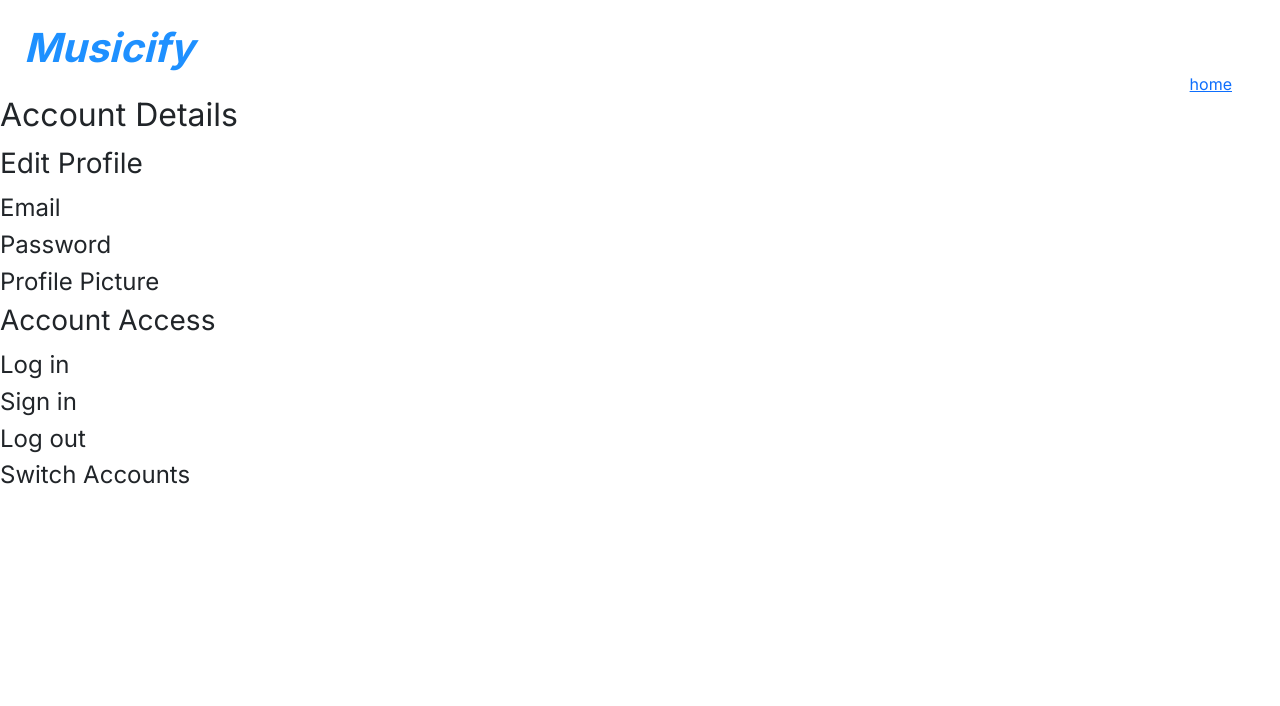
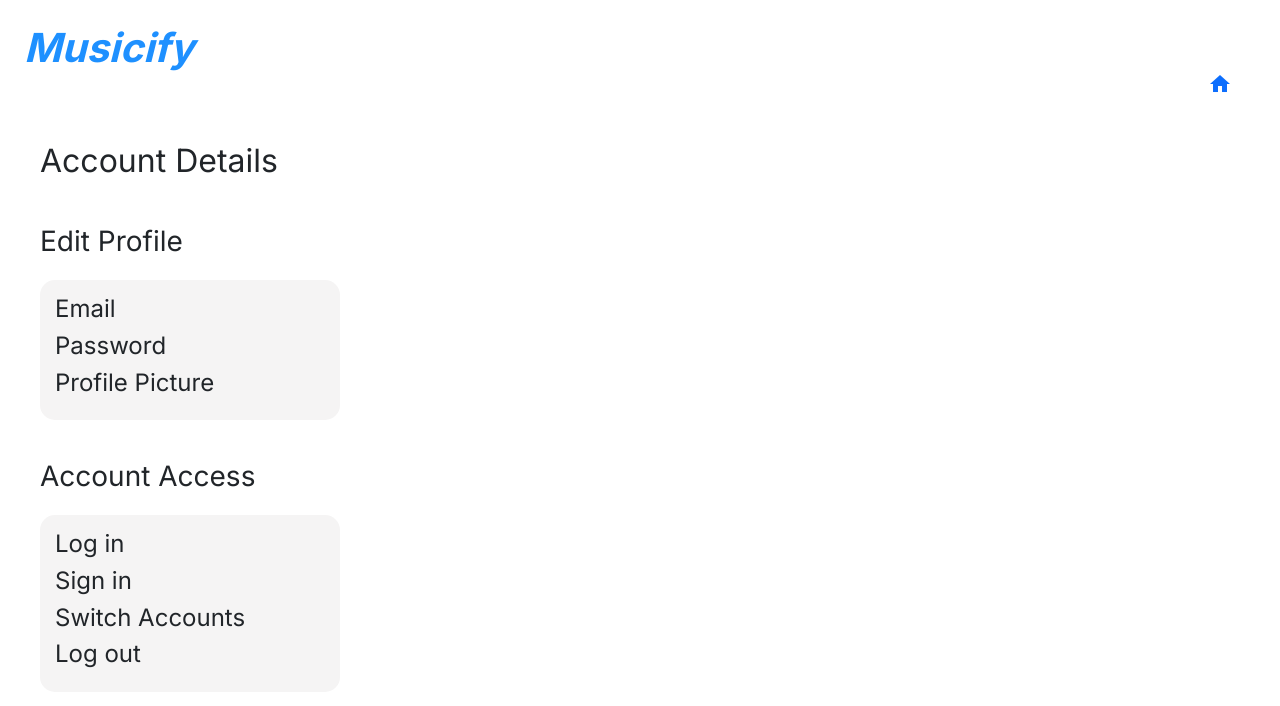
Before and after one commit to info340a-wi24/project-eunbecha, a plain HTML site: page account.html in a window 1280 px wide. Drawn offline with nearby package versions, Linux system fonts and the light colour scheme.

Commit message:
account css pt1

```diff
--- a/account.html
+++ b/account.html
@@ -18,11 +18,11 @@
 
     <div class="accountAndHomePage">
         <a href="index.html">
-            <span class="material-symbols-outlined">home</span>
+            <span class="material-icons md-64">home</span>
         </a>
     </div>
 
-    <h2>Account Details</h2>
+    <h2 class="accountDetails">Account Details</h2>
 
     <div class="sectionBox">
         <h3>Edit Profile</h3>
@@ -41,8 +41,8 @@
             <div class="accountAccess">
                 <h4>Log in</h4>
                 <h4>Sign in</h4>
+                <h4>Switch Accounts</h4>
                 <h4>Log out</h4>
-                <h4>Switch Accounts</h4>
             </div>
         </div>
     </div>
--- a/css/main.css
+++ b/css/main.css
@@ -141,11 +141,26 @@
     padding-top: 9px;
 }
 
+.accountDetails {
+    margin: 2.5rem;
+}
 
+.sectionBox {
+    display: flex;
+    flex-direction: column;
+}
 
+.box {
+    margin: 0.5rem 2.5rem 2.5rem 2.5rem;
+    background-color: #F5F4F4;
+    width: 300px;
+    border-radius: 15px;
+    padding: 15px;
+}
 
-
-
+.sectionBox h3 {
+    margin-left: 2.5rem;
+}
 @media (min-width: 768px) { /* large screens (desktop view) */
 
 
```
